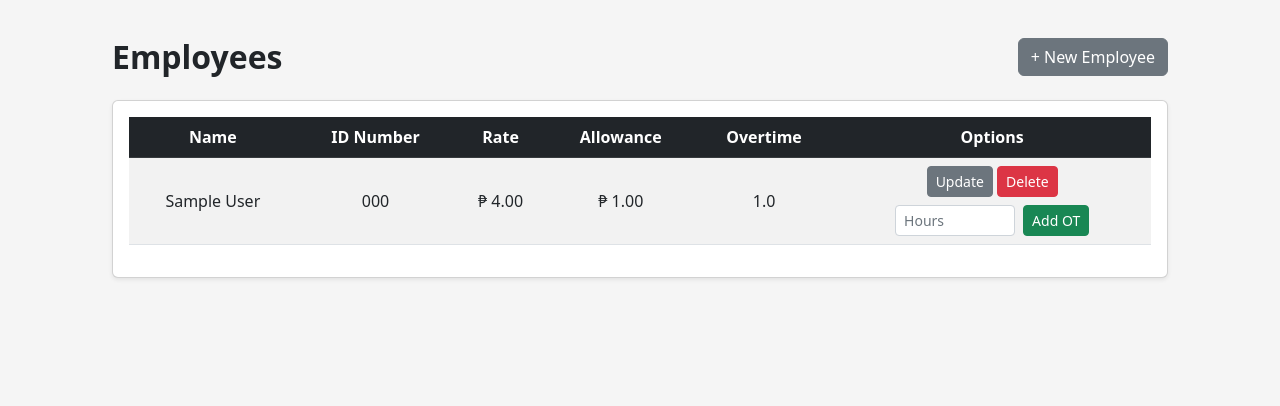
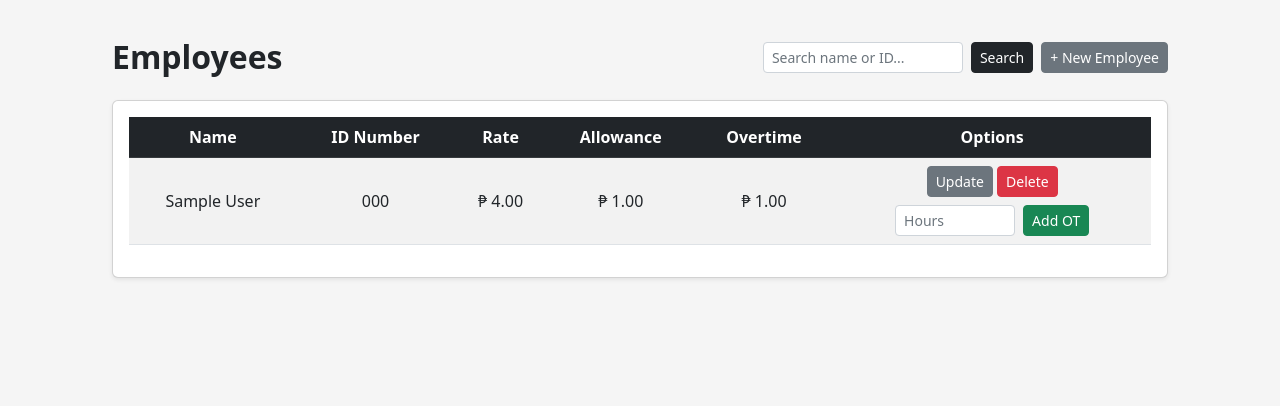
Before and after one commit to calistacprs/FINALPROJECT, a Django app: page / in a window 1280 px wide. Shown: the part 90-496 px from the top of the page. Run offline with Django 4.2, Linux system fonts and the light colour scheme; tables that the repository leaves empty hold one stand-in row (values such as "Sample post").

Commit message:
added extra feature

```diff
--- a/FinalProject/payroll_app/templates/payroll_app/base.html
+++ b/FinalProject/payroll_app/templates/payroll_app/base.html
@@ -132,7 +132,7 @@
 
     <!-- navigation -->
     <div class="nav-links">
-        <a href="#">Employees</a>
+        <a href="{% url 'employees' %}">Employees</a>
         <a href="#">Payslips</a>
     </div>
 
--- a/FinalProject/payroll_app/templates/payroll_app/employees.html
+++ b/FinalProject/payroll_app/templates/payroll_app/employees.html
@@ -3,10 +3,10 @@
 
 <div class="container mt-2">
 
-    <!-- header and + employee button -->
+    <!-- header + search + button -->
     <div class="d-flex justify-content-between align-items-center mb-4">
 
-        <!-- left side: title + message -->
+        <!-- left side -->
         <div class="d-flex align-items-center gap-3">
             <h2 class="fw-bold mb-0">Employees</h2>
 
@@ -20,9 +20,29 @@
         </div>
 
         <!-- right side -->
-        <a href="{% url 'create_employee' %}" class="btn btn-secondary">
-            + New Employee
-        </a>
+        <div class="d-flex gap-2">
+
+            <!-- SEARCH -->
+            <form method="GET" class="d-flex gap-2">
+                <input
+                    type="text"
+                    name="q"
+                    class="form-control form-control-sm"
+                    placeholder="Search name or ID..."
+                    value="{{ query }}"
+                    style="width: 200px;"
+                >
+                <button type="submit" class="btn btn-dark btn-sm">
+                    Search
+                </button>
+            </form>
+
+            <!-- ADD EMPLOYEE -->
+            <a href="{% url 'create_employee' %}" class="btn btn-secondary btn-sm">
+                + New Employee
+            </a>
+
+        </div>
     </div>
 
     <!-- table -->
@@ -45,13 +65,32 @@
                 <tr>
                     <td>{{ emp.name }}</td>
                     <td>{{ emp.id_number }}</td>
-                    <td>₱ {{ emp.rate|floatformat:2 }}</td>
-                    <td>₱ {{ emp.allowance|default:"0"|floatformat:2 }}</td>
-                    <td>{{ emp.overtime_pay|default:"0" }}</td>
+                    <td>
+                        {% if emp.rate and emp.rate > 0 %}
+                            ₱ {{ emp.rate|floatformat:2 }}
+                        {% else %}
+                            0
+                        {% endif %}
+                    </td>
 
                     <td>
+                        {% if emp.allowance and emp.allowance > 0 %}
+                            ₱ {{ emp.allowance|floatformat:2 }}
+                        {% else %}
+                            0
+                        {% endif %}
+                    </td>
 
-                        <!-- update and delete-->
+                    <td>
+                        {% if emp.overtime_pay and emp.overtime_pay > 0 %}
+                            ₱ {{ emp.overtime_pay|floatformat:2 }}
+                        {% else %}
+                            0
+                        {% endif %}
+                    </td>
+
+                    <td>
+                        <!-- update + delete -->
                         <div class="mb-2">
                             <a href="{% url 'update_employee' emp.id %}"
                                class="btn btn-sm btn-secondary">
@@ -88,9 +127,16 @@
 
                     </td>
                 </tr>
+
                 {% empty %}
                 <tr>
-                    <td colspan="6">No employees found.</td>
+                    <td colspan="6" class="text-muted">
+                        {% if query %}
+                            No results found for "{{ query }}"
+                        {% else %}
+                            No employees found.
+                        {% endif %}
+                    </td>
                 </tr>
                 {% endfor %}
             </tbody>
@@ -110,7 +156,7 @@
             msg.style.opacity = "0";
             setTimeout(() => msg.remove(), 500);
         }
-    }, 5000); // 5 seconds
+    }, 5000);
 </script>
 
 {% endblock %}
--- a/FinalProject/payroll_app/views.py
+++ b/FinalProject/payroll_app/views.py
@@ -117,15 +117,31 @@ def view_payslip(request, pk):
     return render(request, 'payroll_app/view_payslip.html', {'payslip': payslip})
 
 def employees(request):
-    employees = Employee.objects.all().order_by('name')
-    return render(request, 'payroll_app/employees.html', {'employees': employees})
+    query = (request.GET.get('q') or "").strip()
+
+    if query:
+        if query.isdigit():
+            # search by ID
+            employees = Employee.objects.filter(id_number__icontains=query)
+        else:
+            # search by name
+            employees = Employee.objects.filter(name__icontains=query)
+
+        employees = employees.order_by('name')
+    else:
+        employees = Employee.objects.all().order_by('name')
+
+    return render(request, 'payroll_app/employees.html', {
+        'employees': employees,
+        'query': query
+    })
 
 def create_employee(request):
     if request.method == "POST":
         name = (request.POST.get('name') or "").strip()
         id_number = (request.POST.get('id_number') or "").strip()
 
-        # ID must be numbers only
+        # ID must be numbers only (extra preventive measures)
         if not id_number.isdigit():
             messages.error(request, "ID Number must contain numbers only.")
             return render(request, 'payroll_app/create_employee.html')
```
